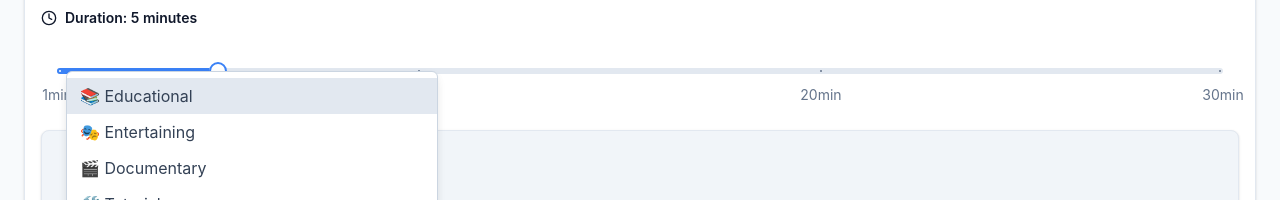
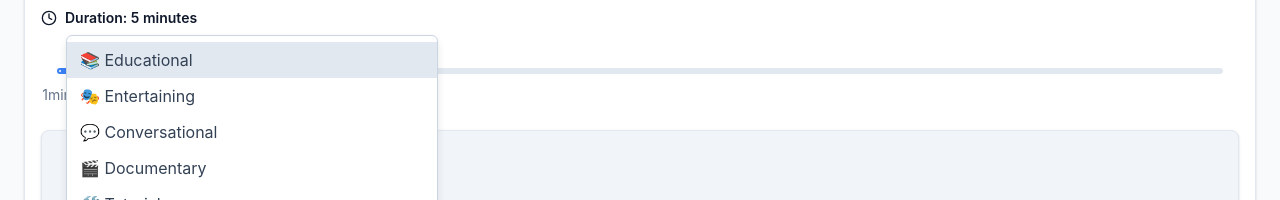
Before and after one commit to jawadelyousfi17/full-ai-project, a React (Vite) app in the folder frontend/: page / in a window 1280 px wide. Both pictures are taken after a click on the element "📚 Educational". Shown: the part 537-737 px from the top of the page. Built offline with nearby package versions, Linux system fonts and the light colour scheme; no server answers.

Commit message:
feat: increase max video duration to 180min and add conversational style option

```diff
--- a/frontend/src/components/PipelineGenerator.jsx
+++ b/frontend/src/components/PipelineGenerator.jsx
@@ -417,7 +417,7 @@ const PipelineGenerator = () => {
                       value={formData.duration}
                       onChange={(e, value) => setFormData({ ...formData, duration: value })}
                       min={1}
-                      max={30}
+                      max={180}
                       step={1}
                       marks={[
                         { value: 1, label: '1min' },
@@ -449,6 +449,7 @@ const PipelineGenerator = () => {
                         >
                           <Option value="educational">📚 Educational</Option>
                           <Option value="entertaining">🎭 Entertaining</Option>
+                          <Option value="conversational">💬 Conversational</Option>
                           <Option value="documentary">🎬 Documentary</Option>
                           <Option value="tutorial">🛠️ Tutorial</Option>
                         </Select>
--- a/frontend/src/components/ScriptGenerator.jsx
+++ b/frontend/src/components/ScriptGenerator.jsx
@@ -146,7 +146,7 @@ const ScriptGenerator = () => {
                       value={formData.duration}
                       onChange={(e, value) => setFormData({ ...formData, duration: value })}
                       min={1}
-                      max={30}
+                      max={180}
                       step={1}
                       marks={[
                         { value: 1, label: '1min' },
@@ -173,6 +173,7 @@ const ScriptGenerator = () => {
                     >
                       <Option value="educational">📚 Educational</Option>
                       <Option value="entertaining">🎭 Entertaining</Option>
+                      <Option value="conversational">💬 Conversational</Option>
                       <Option value="documentary">🎬 Documentary</Option>
                       <Option value="tutorial">🛠️ Tutorial</Option>
                     </Select>
```
Also changed, not shown: 1 other file (tests, documents, lock files or other folders).
